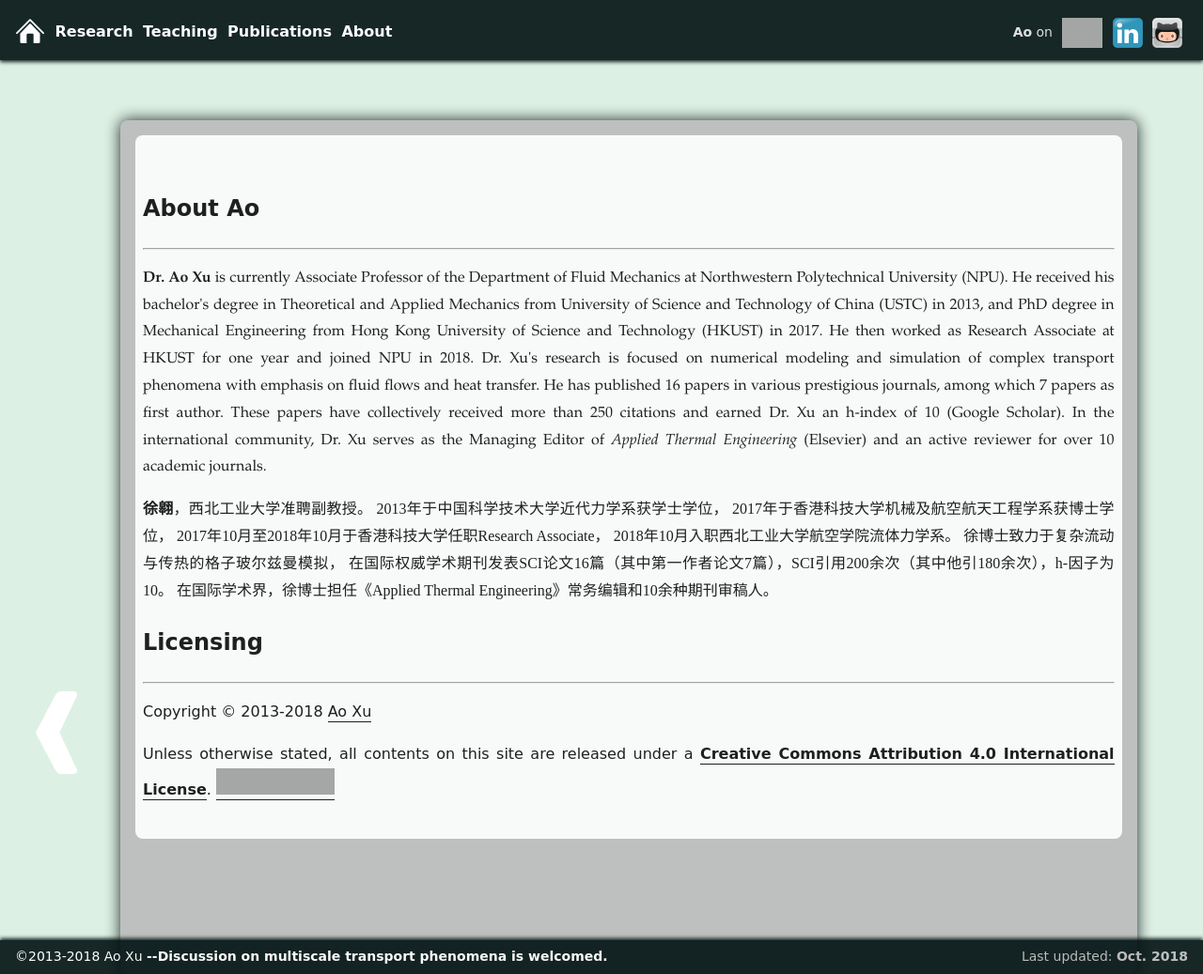
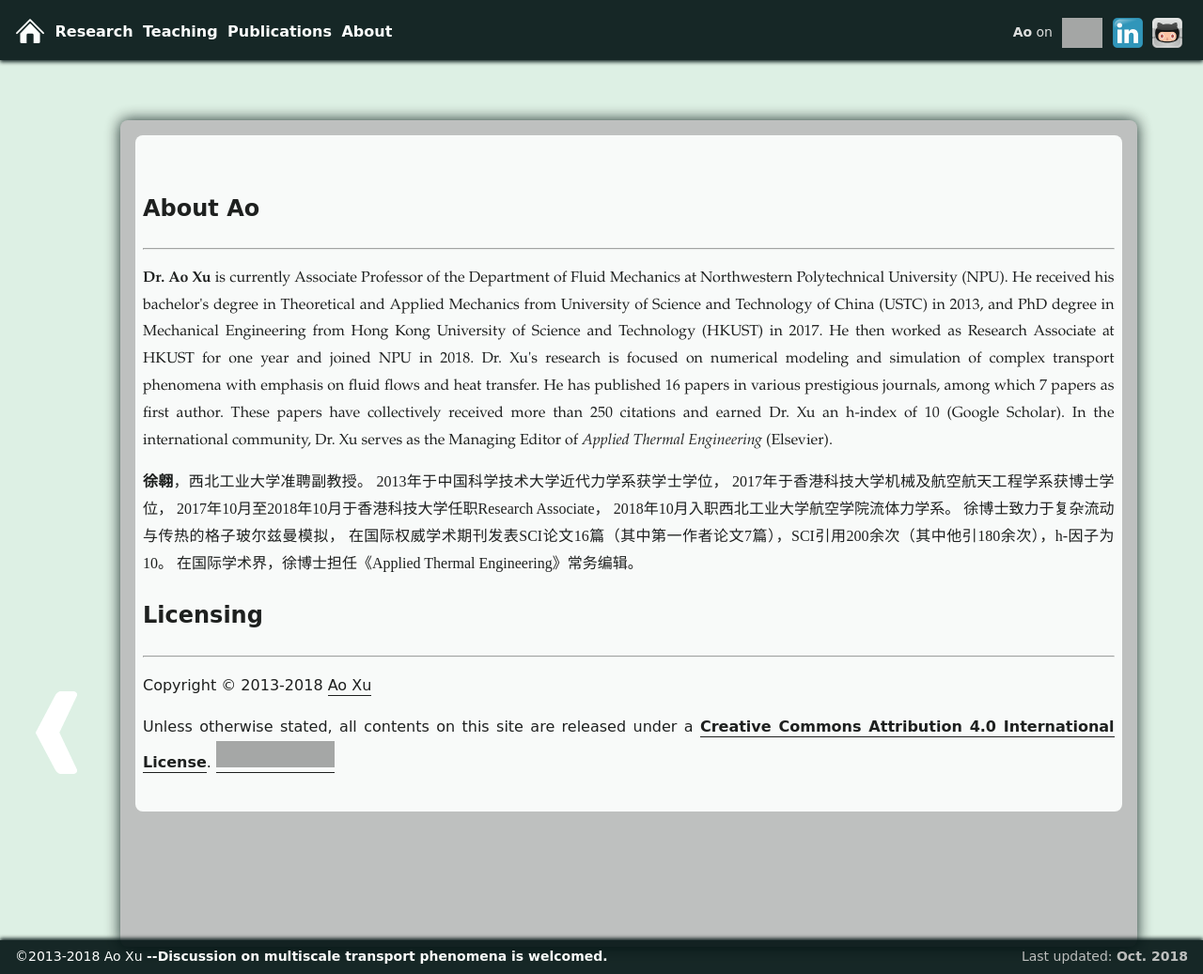
Before and after one commit to xuaoxiqi/xuaoxiqi.github.io, a Jekyll site: the page built from about.html, in a window 1280 px wide and 1037 px high. Shown: the whole window at 94% size. Built offline with Jekyll 4.4.1, drawn with Linux system fonts in a browser that asks for light colours; some web fonts are replaced; grey boxes are pictures that could not be loaded.

Commit message:
minor edit

```diff
--- a/about.html
+++ b/about.html
@@ -22,7 +22,7 @@ He then worked as Research Associate at HKUST for one year and joined NPU in 201
 Dr. Xu's research is focused on numerical modeling and simulation of complex transport phenomena with emphasis on fluid flows and heat transfer.
 He has published 16 papers in various prestigious journals, among which 7 papers as first author.
 These papers have collectively received more than 250 citations and earned Dr. Xu an h-index of 10 (Google Scholar).
-In the international community, Dr. Xu serves as the Managing Editor of <i>Applied Thermal Engineering</i> (Elsevier) and an active reviewer for over 10 academic journals.
+In the international community, Dr. Xu serves as the Managing Editor of <i>Applied Thermal Engineering</i> (Elsevier).
 </p>
 
 
@@ -33,7 +33,7 @@ In the international community, Dr. Xu serves as the Managing Editor of <i>Appli
 2018年10月入职西北工业大学航空学院流体力学系。
 徐博士致力于复杂流动与传热的格子玻尔兹曼模拟，
 在国际权威学术期刊发表SCI论文16篇（其中第一作者论文7篇），SCI引用200余次（其中他引180余次），h-因子为10。
-在国际学术界，徐博士担任《Applied Thermal Engineering》常务编辑和10余种期刊审稿人。
+在国际学术界，徐博士担任《Applied Thermal Engineering》常务编辑。
 </p>
 
 
--- a/obsolete/research_LBM_thermalConvection.html
+++ b/obsolete/research_LBM_thermalConvection.html
@@ -40,7 +40,7 @@ Following the Boussinesq approximation, the temperature can be treated as a pass
      <p>Rayleigh Benard (RB) convection occurs in a plane horizontal layer of fluid heated from bottom.</p>
      <p>Below is contour of temperature contour for Ra=10<sup>7</sup>. Periodic boundary condition in horizontal direction.</p>
     <video width="35%"  autoplay controls>
-      <source src=".//~videos/convectionRB.mp4" type="video/mp4">
+      <source src="../~videos/convectionRB.mp4" type="video/mp4">
     Your browser does not support the video tag.
     Please <b>switch to the newest version of Google Chrome browser </b> OR <b>refer to <a href="https://youtu.be/U2NqBcr--pQ">https://youtu.be/U2NqBcr--pQ</a> on YouTube</b>.
     </video>
```
